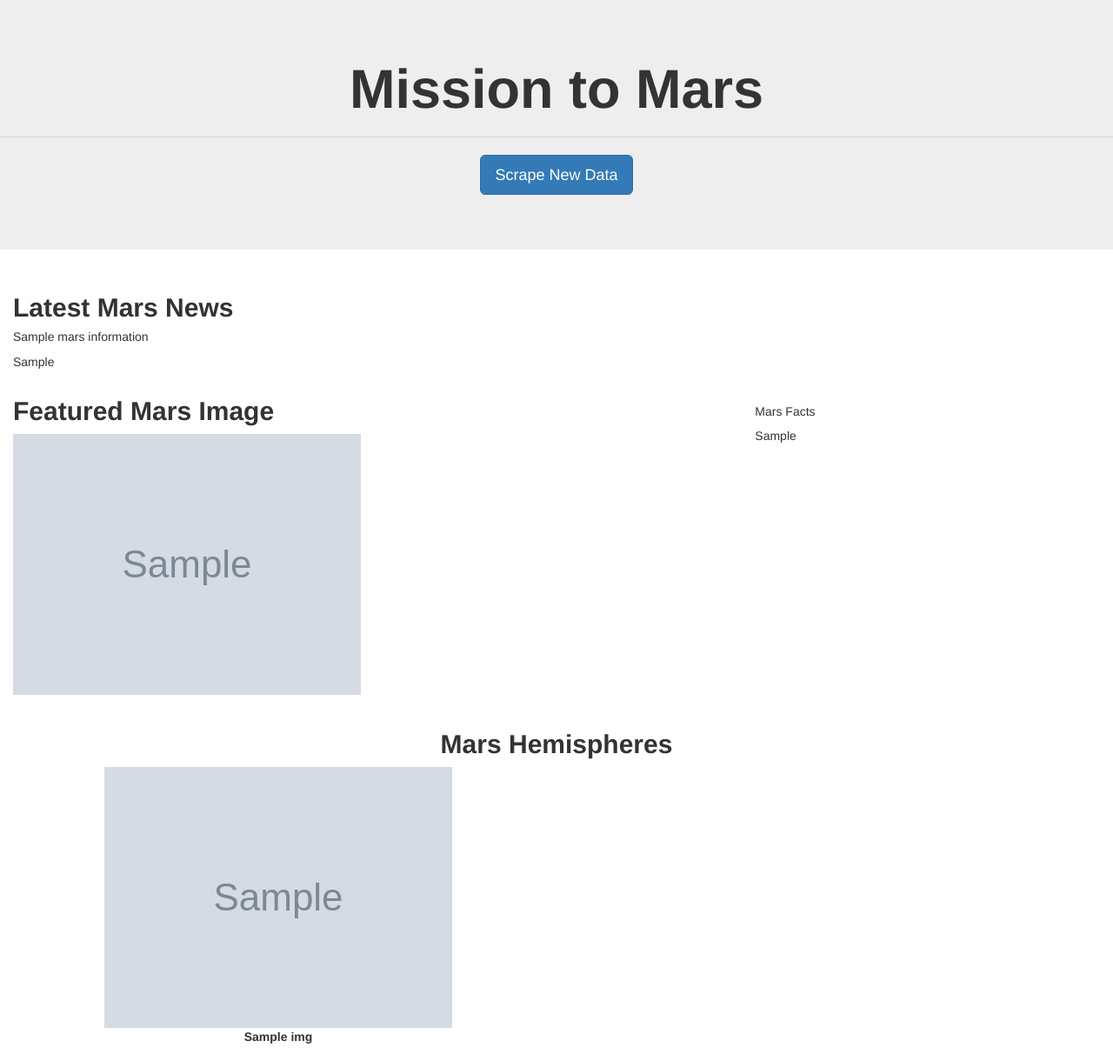
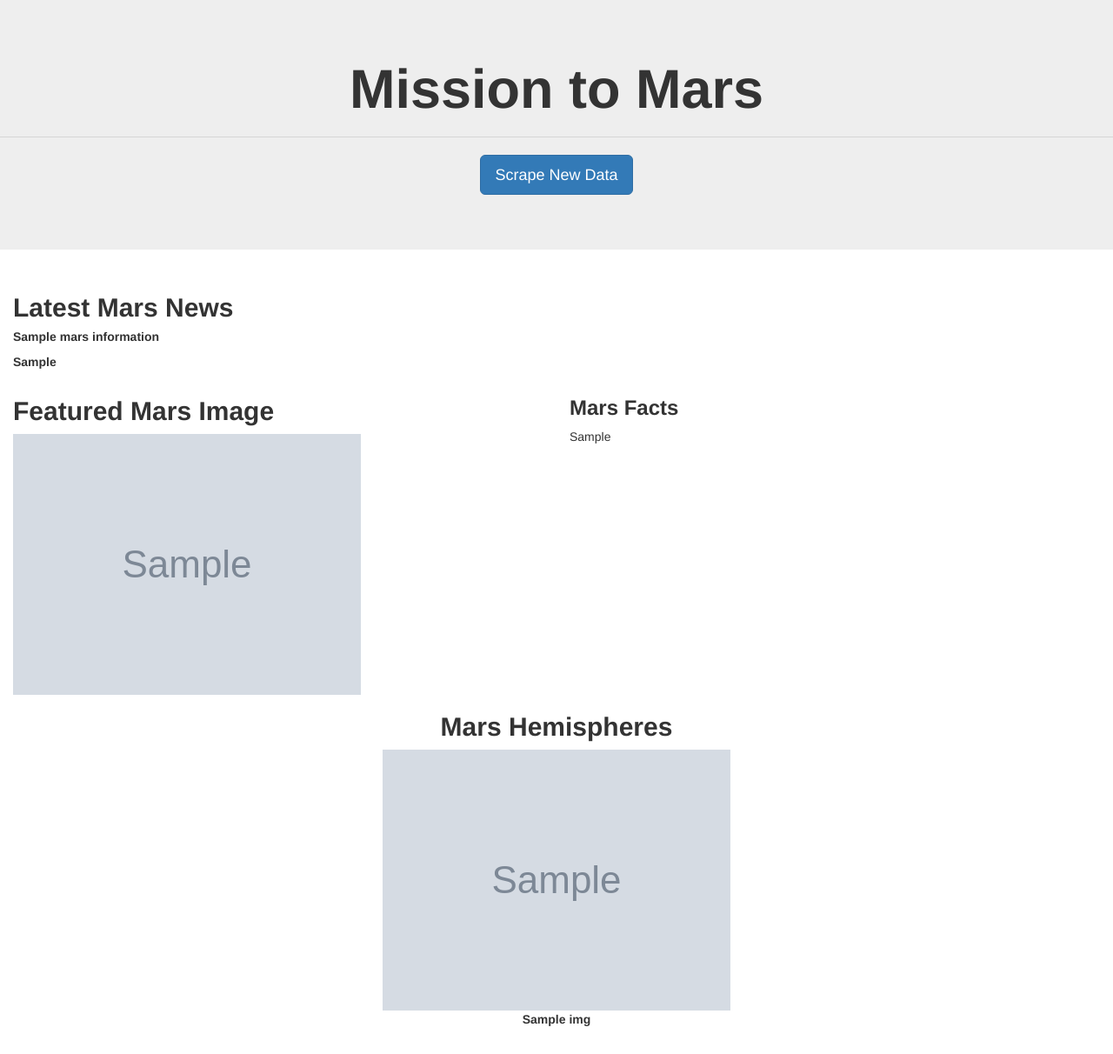
Before and after one commit to lcswsher/web-scraping-challenge, a Flask app: page / in a window 1280 px wide. Shown: the whole page at 87% size. After the commit the page ends 1180 px from the top, so only its background shows below. Run offline with Flask 2, Linux system fonts and the light colour scheme; grey boxes marked "Sample" are stand-in pictures; a database or web service that is not in the repository returns one stand-in record (values such as "Sample title"); some libraries are stand-ins or nearby versions.

Commit message:
updates to the index.html

```diff
--- a/Mission_to_Mars/templates/index.html
+++ b/Mission_to_Mars/templates/index.html
@@ -20,35 +20,34 @@
 
     <div class="container-fluid">
         <h2><b>Latest Mars News</b></h2>
-        <h5>{{ mars_information.News_Title }}</h5>
-        <p>{{ mars_information.News_Article }}</p>
+        <h5><b>{{ mars_information.News_Title }}</b></h5>
+        <p><b>{{ mars_information.News_Article }}</b></p>
     </div>
 
     <div class="container-fluid">
         <div class="row">
-            <div class="col-md-8">
+            <div class="col-md-6">
                 <h2><b>Featured Mars Image</b></h2>
                 <img src="{{ mars_information.Featured_Image }}" alt="Featured Mars Image"
                     style="max-width:600px; max-height: 800px;">
             </div>
-            <div class="col-md-4">
+            <div class="col-md-6">
                 <div class="card" style="width: 27rem;">
                     <div class="card-body">
                     </div>
                 </div>
-                <br>
-                <h5>Mars Facts</h5>
-                <div>{{ mars_information.Facts_Table |safe }}</div>
+                <h3><b>Mars Facts</b></h3>
+                <div>{{ mars_information.Facts_Table|safe }}</div>
             </div>
         </div>
     </div>
-    <br>
+
     <div class="container-fluid text-center">
         <h2><b>Mars Hemispheres</b></h2>
         <div class="row">
             {% for img in mars_information.Hemisphere_Images %}
-            <div class="col-md-6">
-                <div class="card" style="size: 25rem;">
+            <div class="col-md-12">
+                <div class="card" style="size: 10rem;">
                     <img src="{{ img.img_url }}" class="card-img-top" alt="{{ img.title }}">
                     <div class="card-body">
                         <p class="card-text"><b> {{ img.title }} </b></p>
```
